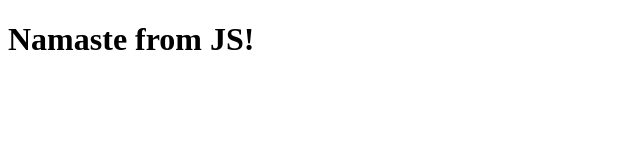
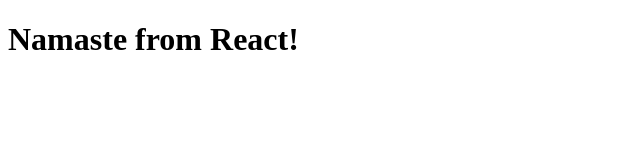
Before and after one commit to vividxz/Namaste-React, a plain HTML site: page index.html in a window 1280 px wide. Shown: the full height of the page, 0-640 px from the left. Drawn offline with nearby package versions, Linux system fonts and the light colour scheme.

Commit message:
Namaste from React

```diff
--- a/app.js
+++ b/app.js
@@ -1,4 +1,3 @@
-const heading = document.createElement("h1");
-heading.innerHTML = "Namaste from JS!";
-const root = document.getElementById("root");
-root.appendChild(heading);
+const heading = React.createElement("h1", {} , "Namaste from React!");
+const root = ReactDOM.createRoot(document.getElementById("root"));
+root.render(heading);
--- a/index.html
+++ b/index.html
@@ -7,6 +7,8 @@
     <title>Document</title>
 </head>
 <body>
+    <script crossorigin src="https://unpkg.com/react@18/umd/react.development.js"></script>
+    <script crossorigin src="https://unpkg.com/react-dom@18/umd/react-dom.development.js"></script>
     <div id="root"></div>
     <script src="app.js">    </script>
 </body>
```
